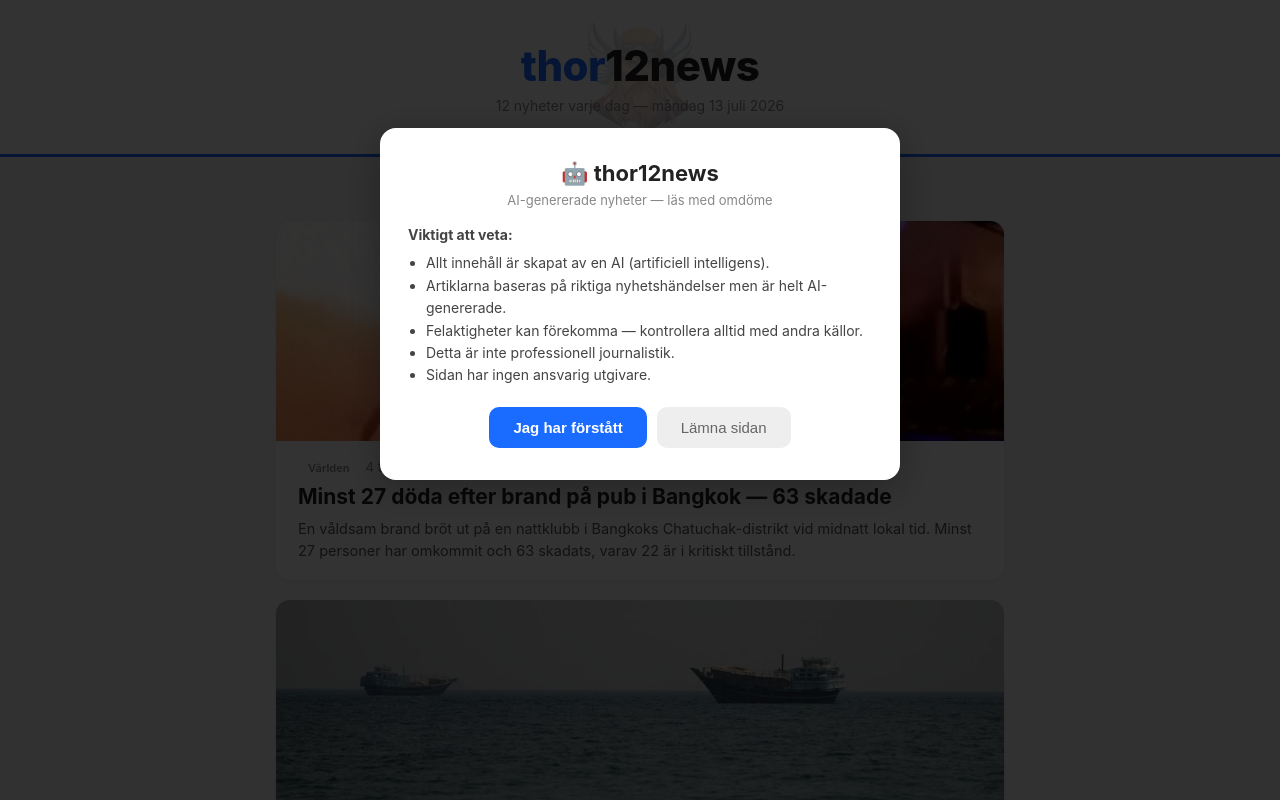
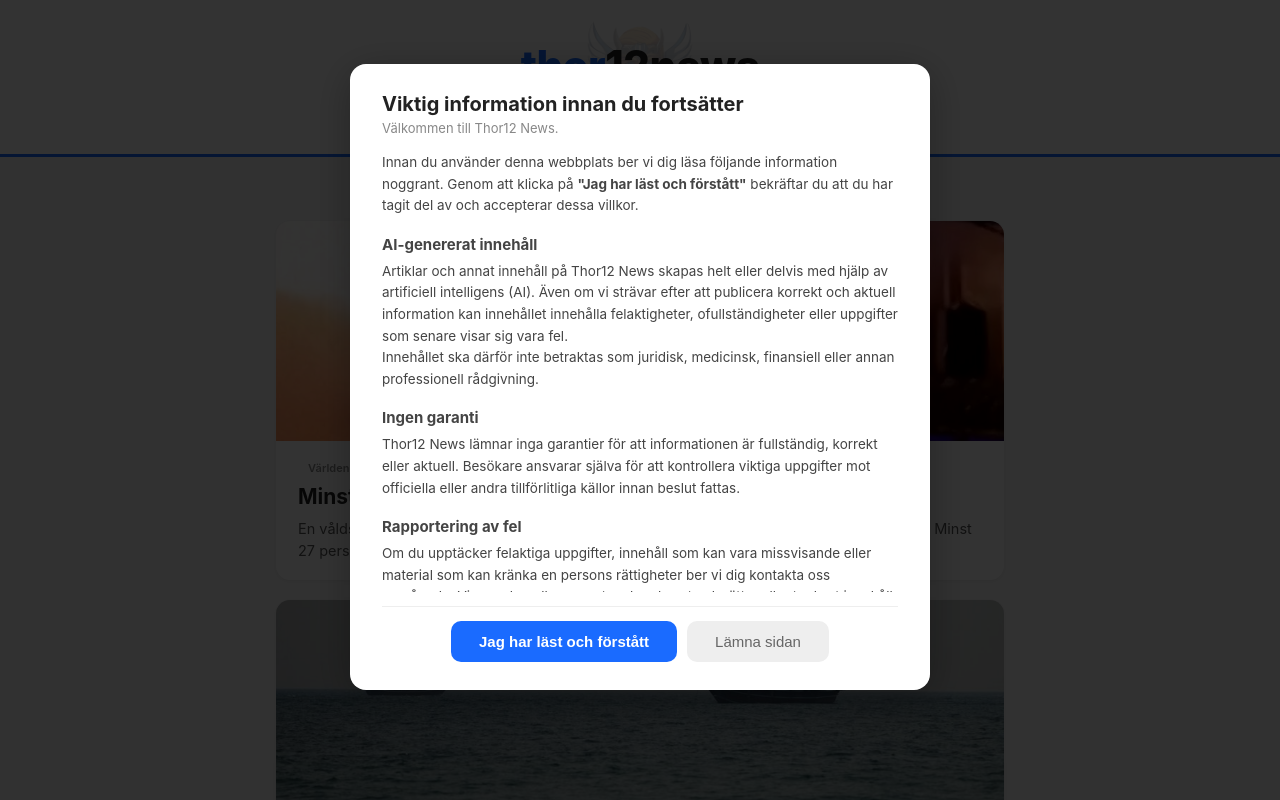
Before and after one commit to kaktusplanta77/anyheter, a plain HTML site: page docs/index.html in a window 1280 px wide. Shown: the top 800 px of the page. Drawn offline with Linux system fonts and the light colour scheme.

Commit message:
fix: updated legal disclaimer with full text

```diff
--- a/docs/index.html
+++ b/docs/index.html
@@ -175,22 +175,39 @@ footer a { color: #666; text-decoration: none; }
 
 <!-- Disclaimer overlay -->
 <div id="disclaimer-overlay" style="display:none;position:fixed;top:0;left:0;width:100%;height:100%;background:rgba(0,0,0,0.8);z-index:99999;overflow:auto;">
-  <div style="max-width:520px;margin:10% auto;background:#fff;border-radius:16px;padding:32px 28px;text-align:center;box-shadow:0 8px 40px rgba(0,0,0,0.3);">
-    <h2 style="font-size:22px;margin-bottom:6px;">🤖 thor12news</h2>
-    <p style="color:#888;font-size:13px;margin-bottom:16px;">AI-genererade nyheter — läs med omdöme</p>
-    <div style="text-align:left;font-size:14px;line-height:1.6;color:#444;margin-bottom:20px;">
-      <p><strong>Viktigt att veta:</strong></p>
-      <ul style="padding-left:18px;margin-top:6px;">
-        <li>Allt innehåll är skapat av en AI (artificiell intelligens).</li>
-        <li>Artiklarna baseras på riktiga nyhetshändelser men är helt AI-genererade.</li>
-        <li>Felaktigheter kan förekomma — kontrollera alltid med andra källor.</li>
-        <li>Detta är inte professionell journalistik.</li>
-        <li>Sidan har ingen ansvarig utgivare.</li>
+  <div style="max-width:580px;margin:5% auto;background:#fff;border-radius:16px;padding:28px 32px;box-shadow:0 8px 40px rgba(0,0,0,0.3);">
+    <h2 style="font-size:20px;margin-bottom:4px;">Viktig information innan du fortsätter</h2>
+    <p style="color:#888;font-size:13px;margin-bottom:16px;">Välkommen till Thor12 News.</p>
+    <div style="text-align:left;font-size:13.5px;line-height:1.6;color:#444;margin-bottom:14px;max-height:55vh;overflow-y:auto;">
+      <p>Innan du använder denna webbplats ber vi dig läsa följande information noggrant. Genom att klicka på <strong>"Jag har läst och förstått"</strong> bekräftar du att du har tagit del av och accepterar dessa villkor.</p>
+
+      <h3 style="font-size:15px;margin:16px 0 4px;">AI-genererat innehåll</h3>
+      <p>Artiklar och annat innehåll på Thor12 News skapas helt eller delvis med hjälp av artificiell intelligens (AI). Även om vi strävar efter att publicera korrekt och aktuell information kan innehållet innehålla felaktigheter, ofullständigheter eller uppgifter som senare visar sig vara fel.</p>
+      <p>Innehållet ska därför inte betraktas som juridisk, medicinsk, finansiell eller annan professionell rådgivning.</p>
+
+      <h3 style="font-size:15px;margin:16px 0 4px;">Ingen garanti</h3>
+      <p>Thor12 News lämnar inga garantier för att informationen är fullständig, korrekt eller aktuell. Besökare ansvarar själva för att kontrollera viktiga uppgifter mot officiella eller andra tillförlitliga källor innan beslut fattas.</p>
+
+      <h3 style="font-size:15px;margin:16px 0 4px;">Rapportering av fel</h3>
+      <p>Om du upptäcker felaktiga uppgifter, innehåll som kan vara missvisande eller material som kan kränka en persons rättigheter ber vi dig kontakta oss omgående. Vi granskar alla rapporter skyndsamt och rättar eller tar bort innehåll när det är motiverat.</p>
+
+      <h3 style="font-size:15px;margin:16px 0 4px;">Ansvarsbegränsning</h3>
+      <p>I den utsträckning som svensk lag medger ansvarar Thor12 News inte för skador eller förluster som uppkommer till följd av användning av webbplatsens innehåll eller tillit till publicerad information.</p>
+      <p>Denna ansvarsbegränsning gäller dock inte i de fall där ansvar följer av tvingande lagstiftning. Ingenting i dessa villkor ska tolkas som att Thor12 News eller dess ägare avsäger sig ansvar som enligt lag inte kan avtalas bort.</p>
+
+      <h3 style="font-size:15px;margin:16px 0 4px;">Användarens bekräftelse</h3>
+      <p>Genom att fortsätta till webbplatsen bekräftar du att:</p>
+      <ul style="padding-left:18px;margin:4px 0;">
+        <li>du förstår att innehållet är helt eller delvis AI-genererat,</li>
+        <li>du är medveten om att felaktigheter kan förekomma,</li>
+        <li>du själv ansvarar för att verifiera viktig information,</li>
+        <li>du accepterar dessa användarvillkor.</li>
       </ul>
+      <p style="margin-top:8px;">Om du inte accepterar ovanstående villkor ska du inte använda webbplatsen.</p>
     </div>
-    <div style="display:flex;gap:10px;justify-content:center;flex-wrap:wrap;">
-      <button onclick="localStorage.setItem('thor12news-ok','1');document.getElementById('disclaimer-overlay').style.display='none';document.body.style.overflow='';" style="background:#1a6bff;color:#fff;border:none;padding:12px 24px;border-radius:10px;font-size:15px;font-weight:600;cursor:pointer;">Jag har förstått</button>
-      <button onclick="window.location.href='about:blank'" style="background:#eee;color:#666;border:none;padding:12px 24px;border-radius:10px;font-size:15px;cursor:pointer;">Lämna sidan</button>
+    <div style="display:flex;gap:10px;justify-content:center;flex-wrap:wrap;border-top:1px solid #eee;padding-top:14px;">
+      <button onclick="localStorage.setItem('thor12news-ok','1');document.getElementById('disclaimer-overlay').style.display='none';document.body.style.overflow='';" style="background:#1a6bff;color:#fff;border:none;padding:12px 28px;border-radius:10px;font-size:15px;font-weight:600;cursor:pointer;">Jag har läst och förstått</button>
+      <button onclick="window.location.href='about:blank'" style="background:#eee;color:#666;border:none;padding:12px 28px;border-radius:10px;font-size:15px;cursor:pointer;">Lämna sidan</button>
     </div>
   </div>
 </div>
```
Also changed, not shown: scripts/build.js (+31 -14 lines).
